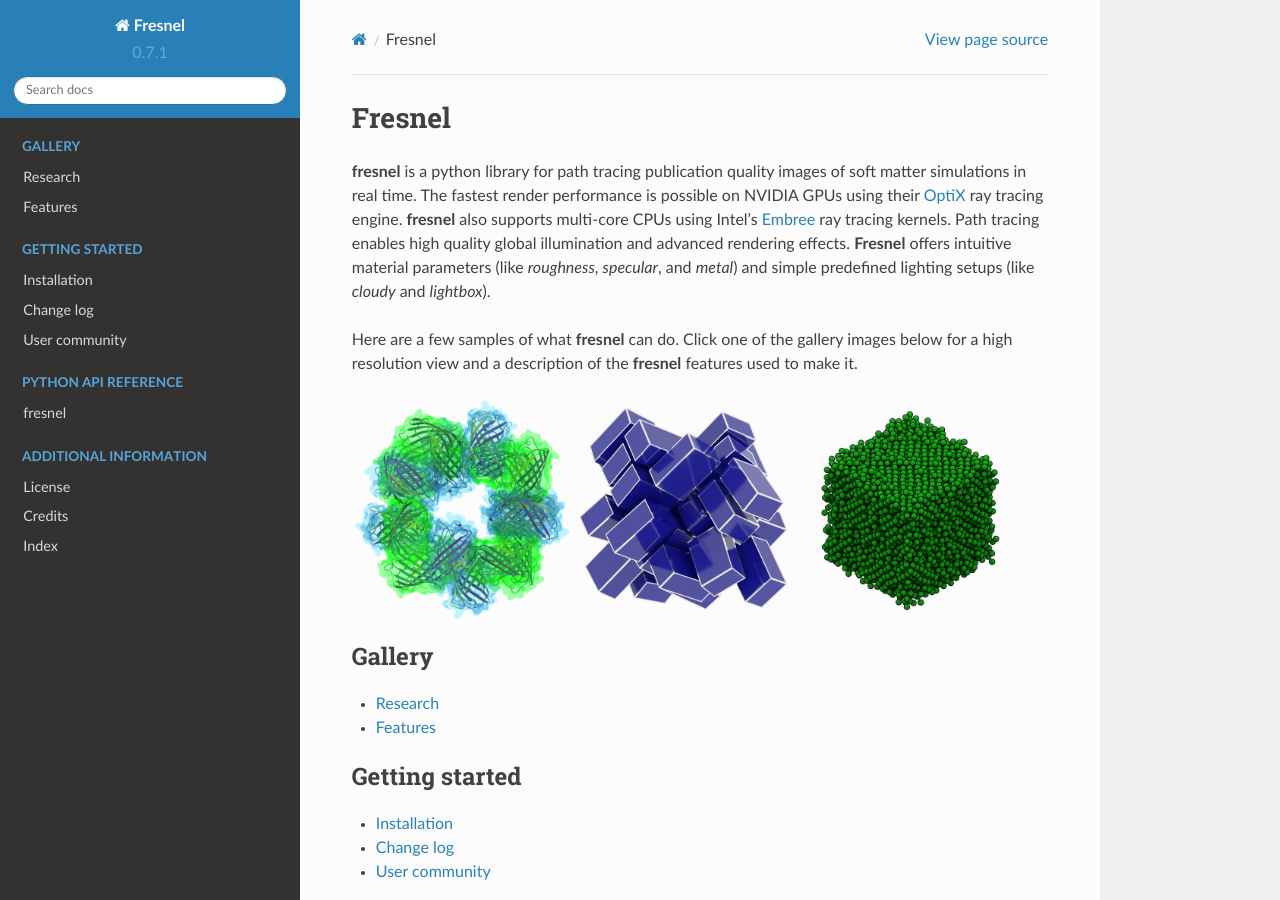
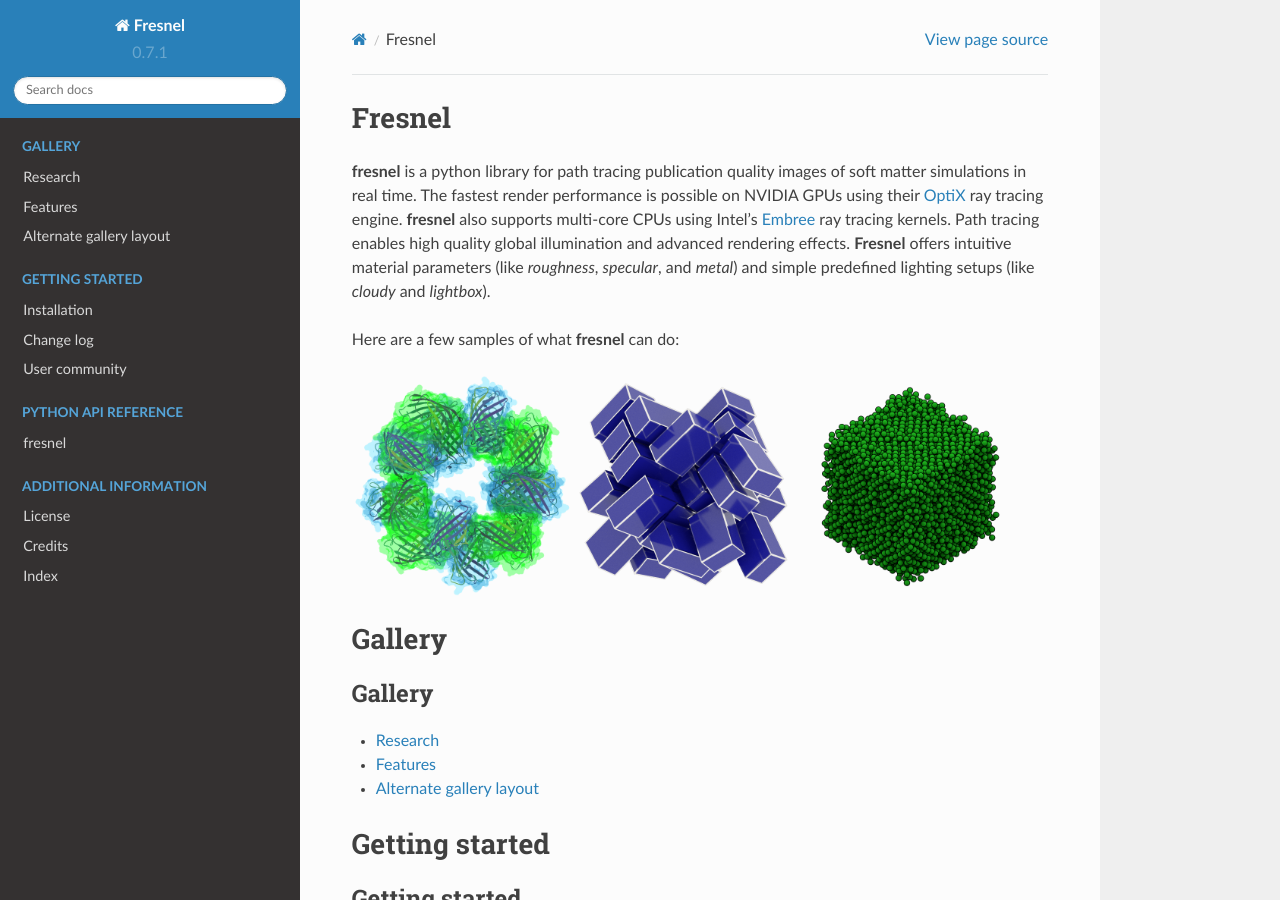
Before and after one commit to glotzerlab/fresnel, a Sphinx documentation site: the page built from doc/index.rst, in a window 1280 px wide and 900 px high. Built offline with Sphinx 7.4.7 and the Read the Docs theme 2.0.0, drawn with Linux system fonts in a browser that asks for light colours.

Commit message:
Preview alternate layout

```diff
--- a/doc/index.rst
+++ b/doc/index.rst
@@ -8,8 +8,7 @@
 **Fresnel** offers intuitive material parameters (like *roughness*, *specular*, and *metal*) and simple predefined
 lighting setups (like *cloudy* and *lightbox*).
 
-Here are a few samples of what **fresnel** can do. Click one of the gallery images below for a high resolution view and
-a description of the **fresnel** features used to make it.
+Here are a few samples of what **fresnel** can do:
 
 .. image:: gallery/protomer.png
     :width: 220px
@@ -26,12 +25,19 @@
     :alt: Spheres
     :target: gallery-features.html#spheres
 
+Gallery
+++++++++++
+
 .. toctree::
     :maxdepth: 1
     :caption: Gallery
 
     gallery-research
     gallery-features
+    gallery-alternate
+
+Getting started
++++++++++++++++
 
 .. toctree::
     :maxdepth: 1
```
Also changed, not shown: doc/gallery-alternate.rst (added, +54 -0 lines).
